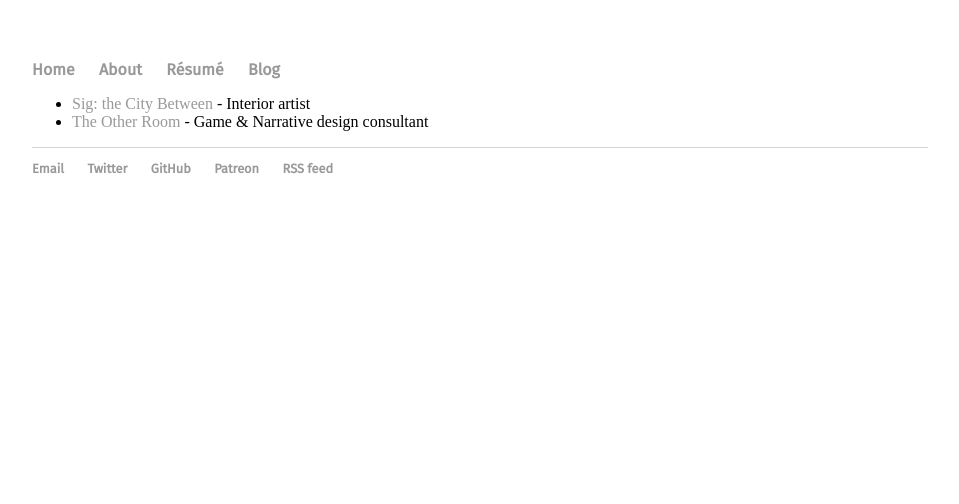
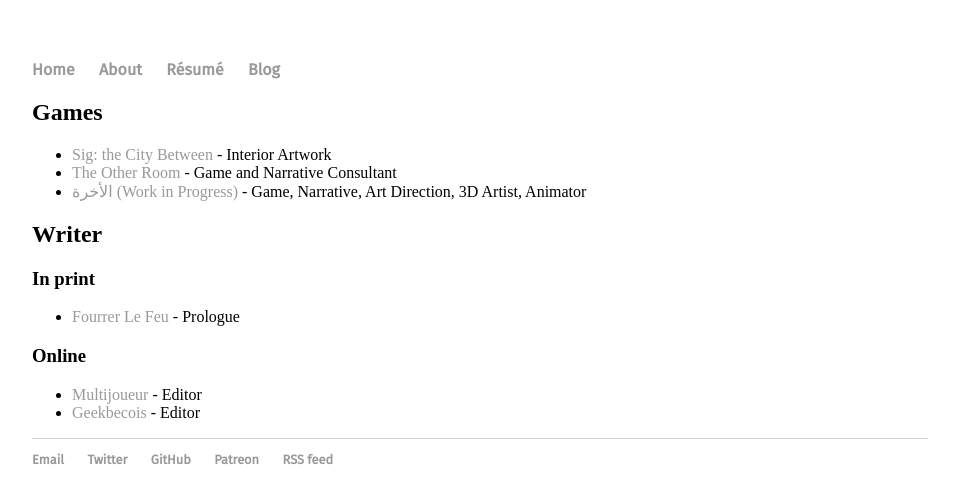
Before and after one commit to mstfacmly/mstfacmly.github.io, a Jekyll site: the page built from resume.md, in a window 1280 px wide. Shown: the top 504 px of the page, without its empty margins (160-1119 px from the left). Built offline with Jekyll 4.4.1, drawn with Linux system fonts in a browser that asks for light colours; some web fonts are replaced; our own code applies the rules of GitHub Pages for plain Markdown files.

Commit message:
linked Resume to markdown, tweaked main page, added circle image ccs

```diff
--- a/_config.yml
+++ b/_config.yml
@@ -1,4 +1,4 @@
-name: mstfa cmly - Game Designer
+title: mstfa cmly - Game Designer
 description: Personal website & résumé for mstfa cmly
 author: mstfa cmly
 birthday: '1984-04-11 00:00:00 +0300'
--- a/css/main.css
+++ b/css/main.css
@@ -41,3 +41,7 @@
 ul.posts li {
 	list-style:none;
 }
+
+.img-circle {
+	border-radius: 50%;
+}
--- /dev/null
+++ b/resume.md
@@ -0,0 +1,12 @@
+## Games
+* [Sig: the City Between](genesisoflegend.com/products/sig) - Interior Artwork
+* [The Other Room](minorityvr.com) - Game and Narrative Consultant
+* [الأخرة (Work in Progress)](studioslune.com/projects/alakhira) - Game, Narrative, Art Direction, 3D Artist, Animator
+
+## Writer
+### In print
+* [Fourrer Le Feu](leslibraires.ca/livres/fourrer-le-feu-marjolaine-beauchamp-9782924682036.html) - Prologue
+
+### Online
+* [Multijoueur](multijoueur.ca/author/mchamli/) - Editor
+* [Geekbecois](geekbecois.com/author/moustafa/) - Editor
--- a/resume/index.html
+++ b/resume/index.html
@@ -1,11 +1,13 @@
 ---
 layout: default
+title: Résumé of works
 ---
-<body>
-	<ul>
-		<li><a href="http://www.genesisoflegend.com/products/sig/">Sig: the City Between</a> - Interior artist</li>
-		<li><a href="http://minorityvr.com/">The Other Room</a> - Game & Narrative design consultant</li>
-	</ul>
-</body>
+	<div class="resume" markdown="1">
+		{{ page.resume }}
+		<!--ul>
+			<li><a href="http://www.genesisoflegend.com/products/sig/">Sig: the City Between</a> - Interior artist</li>
+			<li><a href="http://minorityvr.com/">The Other Room</a> - Game & Narrative design consultant</li>
+		</ul-->
+	</div>
 
 <!--*[Sig: the City Between](http://www.genesisoflegend.com/products/sig/) - Interior Artist-->
```
Also changed, not shown: index.html (+10 -7 lines), 1 other file.
